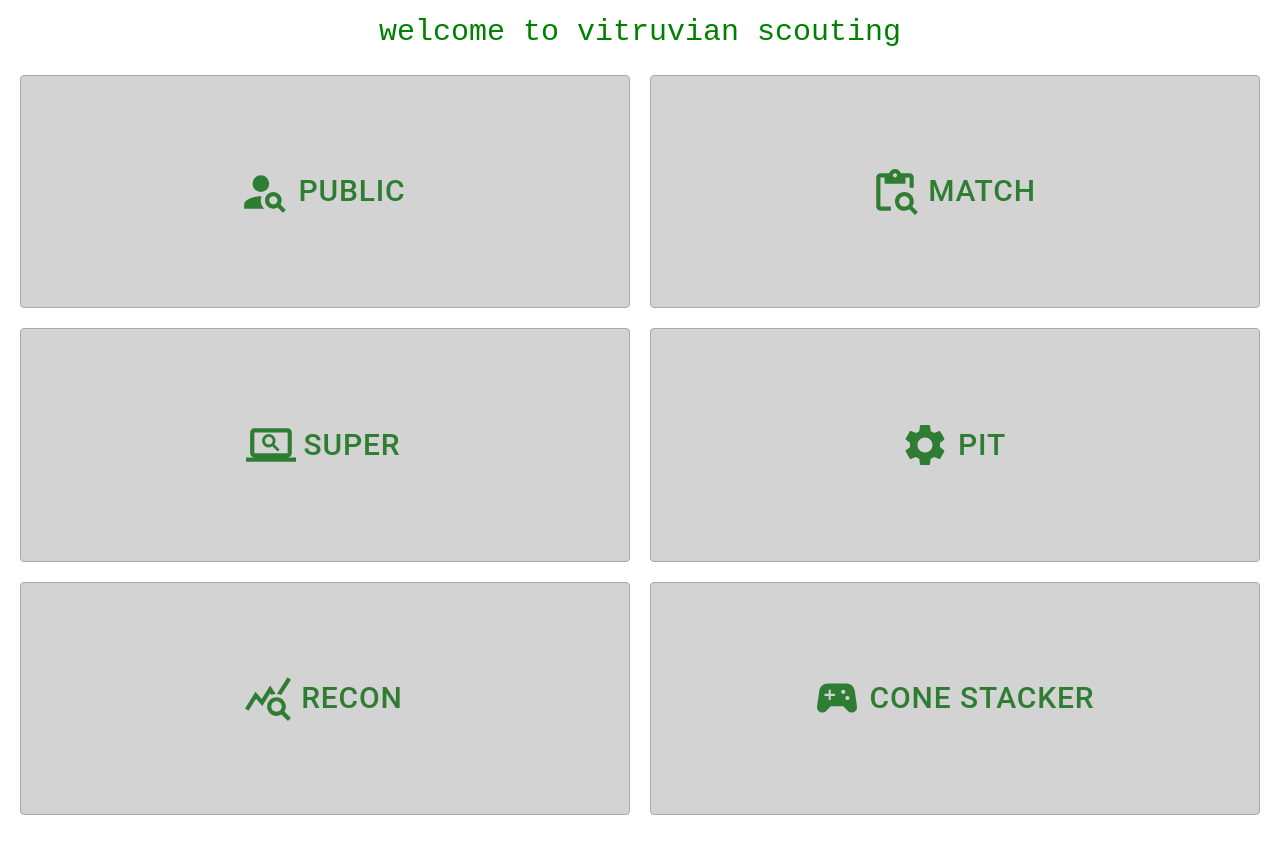
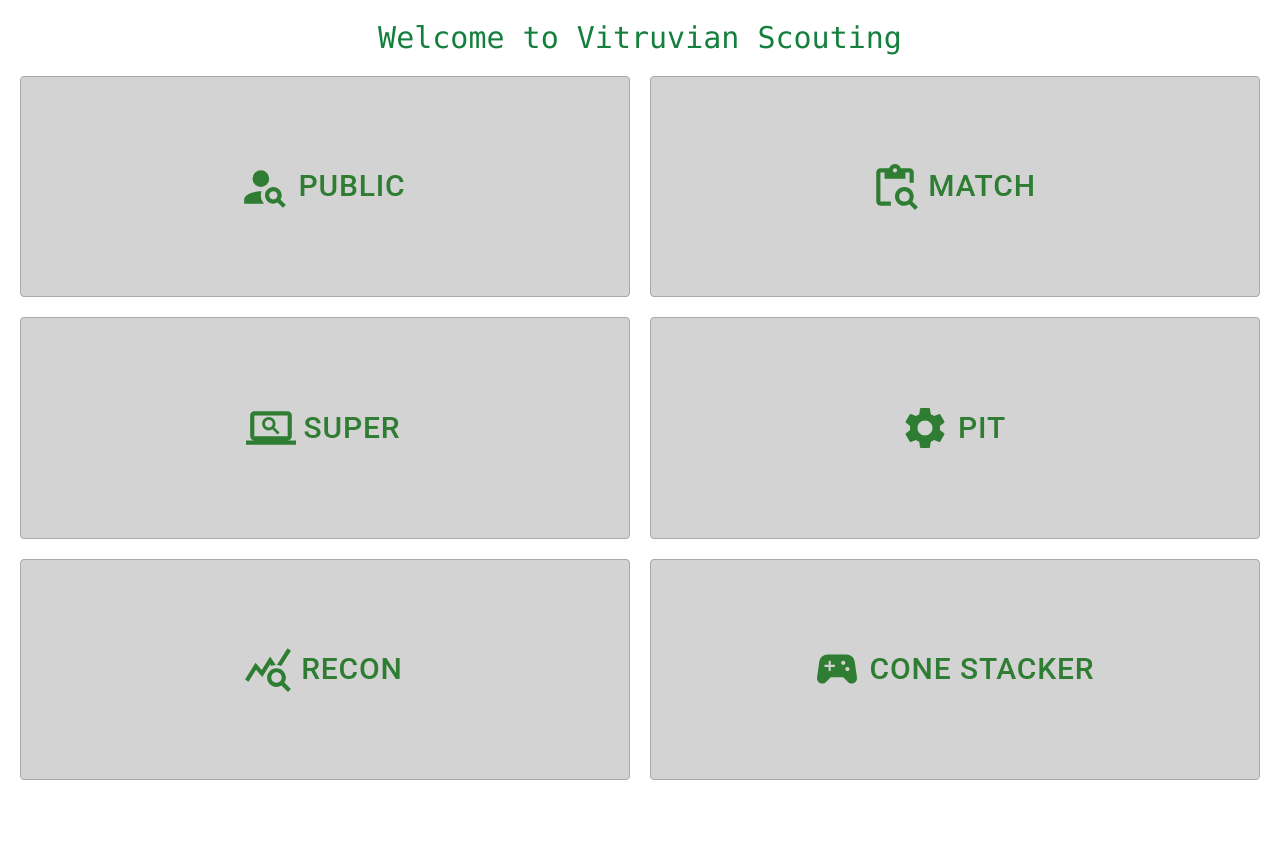
Before and after one commit to 4201VitruvianBots/scouting-app-2024, a React (Vite) app in the folder client/: page / in a window 1280 px wide. After the commit the page ends 800 px from the top, so only its background shows below. Built offline with nearby package versions, Linux system fonts and the light colour scheme.

Commit message:
getting rid of the main <div> (yay!)

```diff
--- a/client/src/RootMenu.tsx
+++ b/client/src/RootMenu.tsx
@@ -8,10 +8,10 @@ import SportsEsportsIcon from '@mui/icons-material/SportsEsports';
 
 function RootMenu() {
     return (
-        <main >
-            <p style={{fontSize:'30px', fontFamily:'monospace', color:'green', textAlign:'center', paddingTop:'10px'}}>welcome to vitruvian scouting</p>
+        <main className='box-border grid h-screen grid-cols-2 items-stretch gap-5 p-5 grid-rows-[auto] auto-rows-fr'>
+            <p className='text-3xl font-mono text-green-700 text-center col-span-2'>Welcome to Vitruvian Scouting</p>
 
-           <div className='box-border grid h-screen grid-cols-2 items-stretch gap-5 p-5 pb-10 '>
+
             <LinkButton
                     link='/public'
                     icon={
@@ -60,7 +60,7 @@ function RootMenu() {
                     }>
                     Cone Stacker
                 </LinkButton>
-                </div>
+
 
         </main>
     );
```
